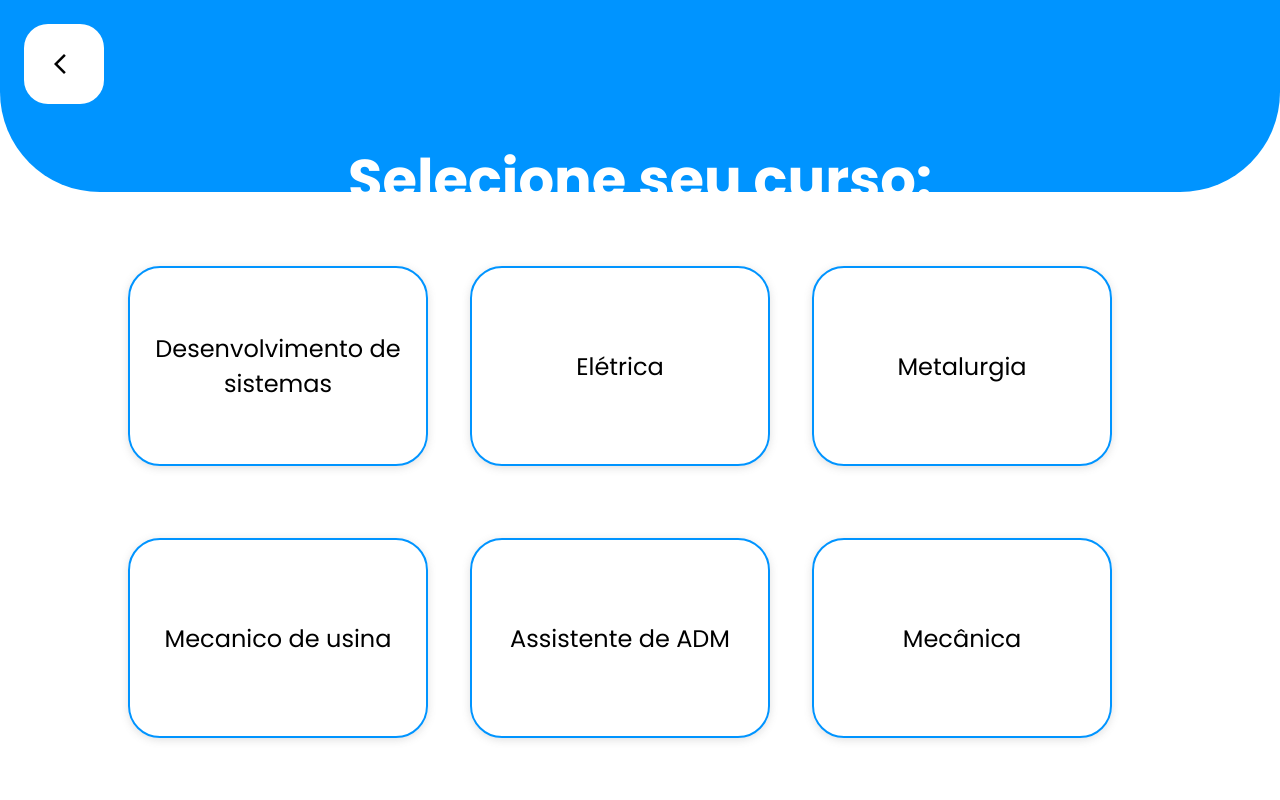
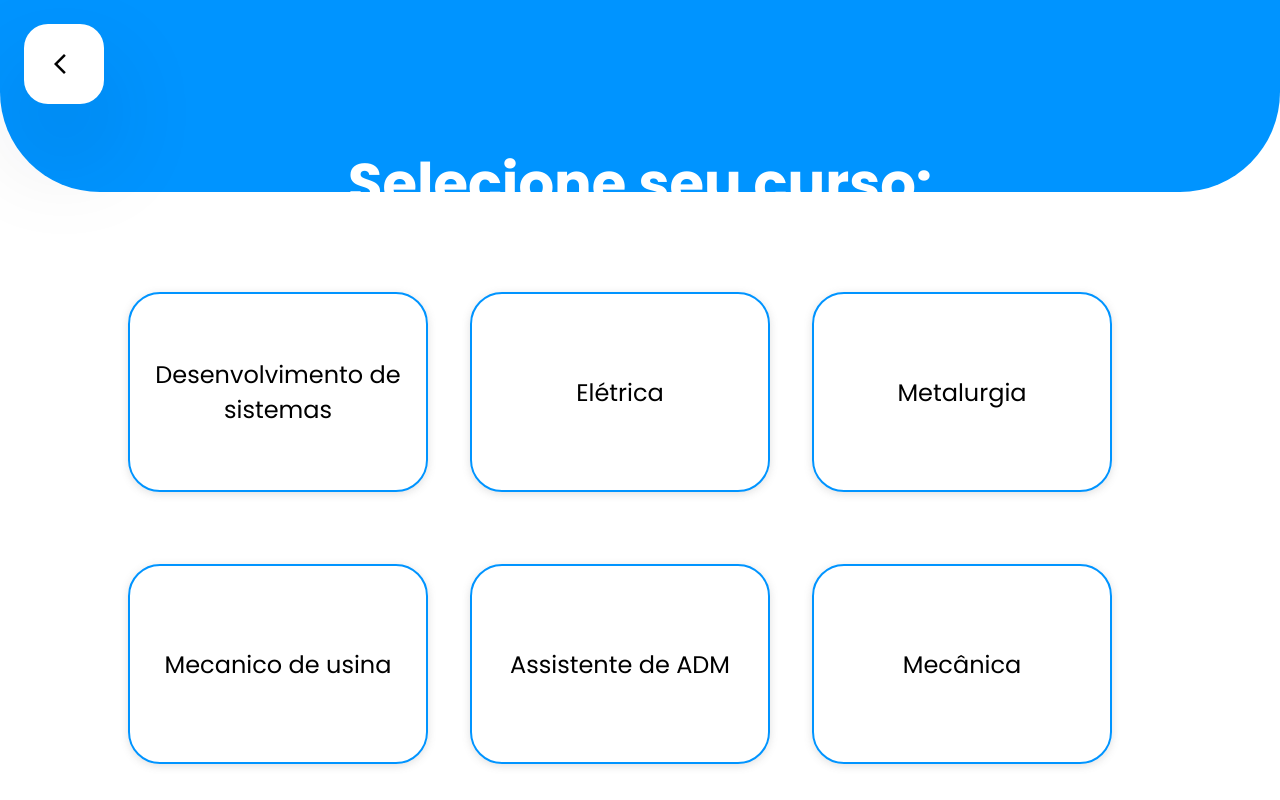
Before and after one commit to johegenesio/banco-de-dados, a plain HTML site: page indes2.html in a window 1280 px wide. Shown: the top 800 px of the page. Drawn offline with nearby package versions, Linux system fonts and the light colour scheme.

Commit message:
UPDATE ULTIMO DA PAGE DE SELECT COURSE

```diff
--- a/style2.css
+++ b/style2.css
@@ -9,7 +9,7 @@
 }
 
 h1 {
-    margin-top: 72px;
+    margin-top: 76px;
 }
 
 .BlueBackground{
@@ -33,6 +33,7 @@ h1 {
     height: 80px;
 
     border-radius: 24px;
+    box-shadow: rgba(17, 12, 46, 0.15) 0px 48px 100px 0px;
 
     position: relative;
     left: 24px;
@@ -58,7 +59,7 @@ main {
     height: auto;
     overflow-x: scroll;
 
-    margin: 32px auto;
+    margin: 58px auto 32px auto;
 
     padding: 42px;
 }
```
